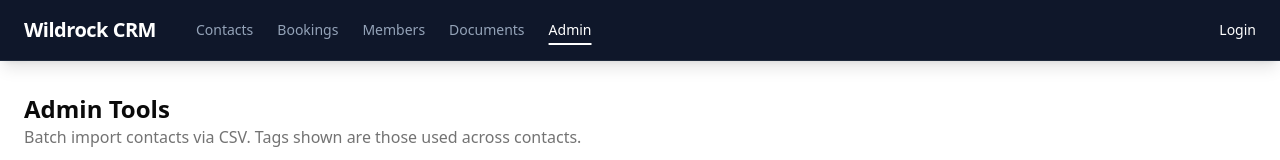
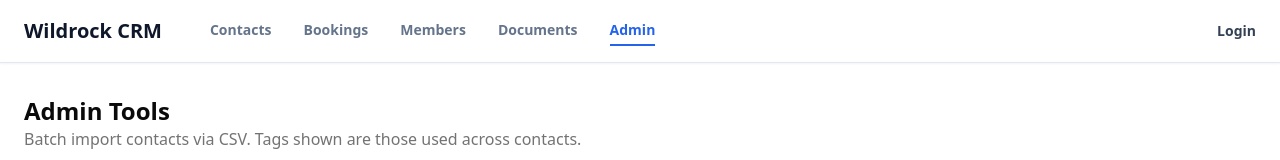
Before and after one commit to DroningHangman/Wildrock-CRM, a Next.js app: page /admin in a window 1280 px wide. Shown: the top 160 px of the page. Built offline with nearby package versions, Linux system fonts and the light colour scheme; no server answers; the database is empty.

Commit message:
Final Nav resilience fix with high contrast

```diff
--- a/components/Nav.tsx
+++ b/components/Nav.tsx
@@ -28,24 +28,25 @@ export function Nav() {
     return () => subscription.unsubscribe();
   }, []);
 
-  // Hide on login page
   if (pathname === "/login") return null;
 
   return (
-    <nav className="w-full bg-slate-900 text-white border-b border-slate-800 shadow-lg">
+    <nav className="w-full bg-white border-b border-slate-200 shadow-sm">
       <div className="container mx-auto px-6 py-4 flex items-center justify-between">
-        <div className="flex items-center gap-10">
-          <Link href="/" className="text-xl font-bold tracking-tight hover:text-slate-300">
+        <div className="flex items-center gap-12">
+          <Link href="/" className="text-xl font-bold text-slate-900 hover:opacity-80">
             Wildrock CRM
           </Link>
-          <div className="flex items-center gap-6">
+          <div className="flex items-center gap-8">
             {links.map((link) => (
               <Link
                 key={link.href}
                 href={link.href}
                 className={cn(
-                  "text-sm font-medium transition-colors hover:text-slate-300",
-                  pathname === link.href ? "text-white underline underline-offset-8 decoration-2" : "text-slate-400"
+                  "text-sm font-bold transition-all py-1 border-b-2",
+                  pathname === link.href
+                    ? "text-blue-600 border-blue-600"
+                    : "text-slate-500 border-transparent hover:text-slate-900"
                 )}
               >
                 {link.label}
@@ -56,7 +57,7 @@ export function Nav() {
 
         <div className="flex items-center gap-4">
           {user && (
-            <span className="hidden md:inline text-xs text-slate-400">
+            <span className="hidden md:inline text-xs font-medium text-slate-500">
               {user.email}
             </span>
           )}
@@ -64,7 +65,7 @@ export function Nav() {
             <Button
               variant="outline"
               size="sm"
-              className="text-slate-900 border-white bg-white hover:bg-slate-200"
+              className="border-slate-200 text-slate-700 hover:bg-slate-50"
               onClick={async () => {
                 await supabase.auth.signOut();
                 window.location.href = "/login";
@@ -73,7 +74,7 @@ export function Nav() {
               Logout
             </Button>
           ) : (
-            <Link href="/login" className="text-sm font-medium hover:text-slate-300">
+            <Link href="/login" className="text-sm font-bold text-slate-700 hover:text-slate-900">
               Login
             </Link>
           )}
```
